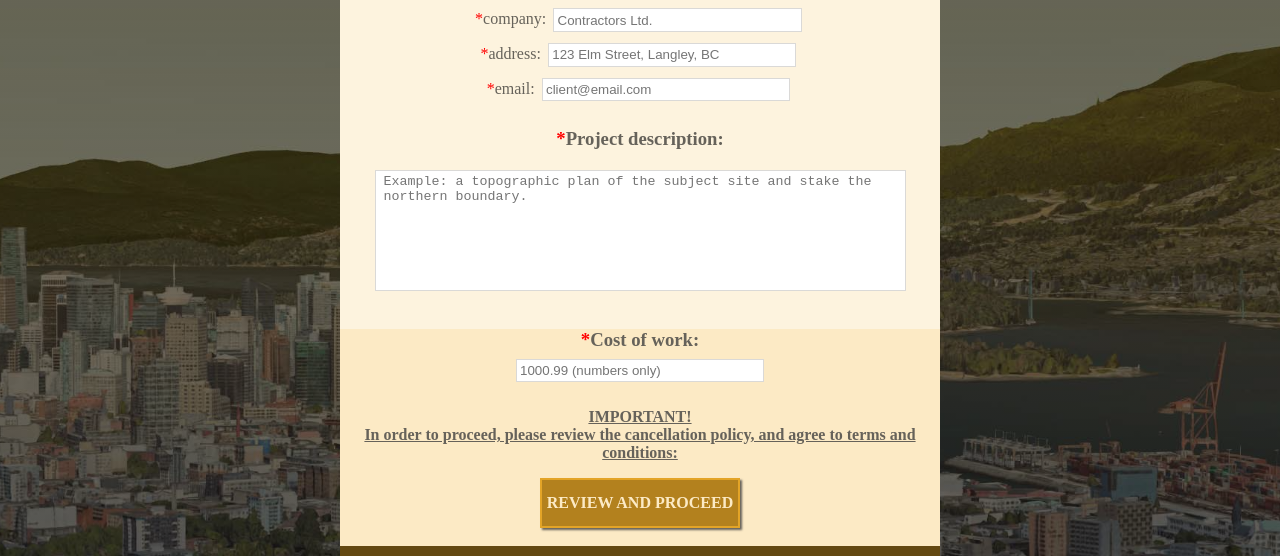
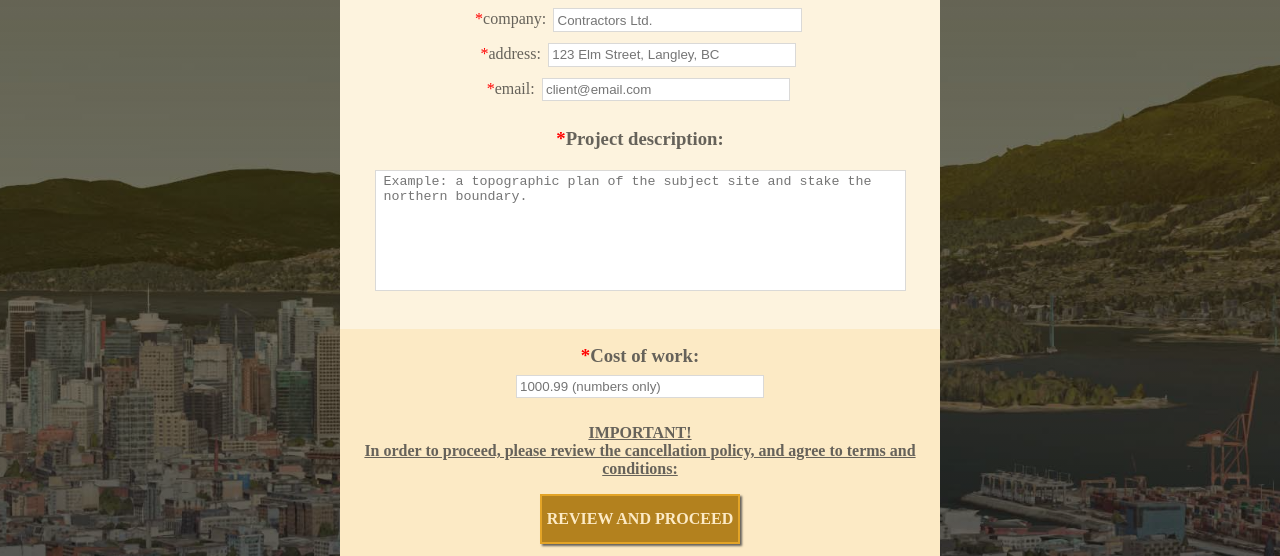
Before and after one commit to Pavel-Gs/html_emails, a plain HTML site: page index.html in a window 1280 px wide. Shown: the part 194-750 px from the top of the page. Drawn offline with Linux system fonts and the light colour scheme.

Commit message:
modified some styles for web

```diff
--- a/index.html
+++ b/index.html
@@ -90,7 +90,7 @@
 			<tr>
 				<td colspan='3' style='background-color: #FCEAC5; text-align: center;'>
 					<hr style='color: #FCEAC5; width: 0; height: 0; border: none;'>
-					<h3><span id='estimate-required-field'>*</span>Cost of work:</h3>
+					<h3 id='cost-of-work'><span id='estimate-required-field'>*</span>Cost of work:</h3>
 					<form class='client-form'>
 						<label for='estimate' id='client-estimate'></label>
 						<input type='number' name='estimate' id='client-estimate-input' placeholder="1000.99 (numbers only)" required>
@@ -109,7 +109,7 @@
 							</tr>
 						</table>
 						<hr style='color: #FCEAC5; width: 0; height: 0; border: none;'>
-						<table id='proceed-button-table' class='tooltip' cellspacing='0' cellpadding='0' border='0' tooltip-text="After clicking that button, a client will be redirected to another page to decide, whether to accept the terms and conditions. If accepted - you will get an automated notification via email." style='border: 2px solid #E3A427; background: #B3811E; margin: 1rem auto 0 auto; text-align: center; width: 200px; box-shadow: 0.125rem 0.125rem 0.125rem #66625A; height: 50px;'>
+						<table class='tooltip' cellspacing='0' cellpadding='0' border='0' tooltip-text="After clicking that button, a client will be redirected to another page to decide, whether to accept the terms and conditions. If accepted - you will get an automated notification via email." style='border: 2px solid #E3A427; background: #B3811E; margin: 1rem auto 0 auto; text-align: center; width: 200px; box-shadow: 0.125rem 0.125rem 0.125rem #66625A; height: 50px;'>
 							<tr>
 								<td>
 									<a style='text-decoration: none !important; color: #000000 !important;' href='https://pavel-gs.github.io/quotesHTML/proceed.html'>
@@ -118,7 +118,7 @@
 								</td>
 							</tr>
 						</table>
-						<p>&nbsp</p>
+						<p id='spacer'>&nbsp</p>
 					</div>
 				</td>
 			</tr>
--- a/style.css
+++ b/style.css
@@ -84,6 +84,14 @@ input::-webkit-inner-spin-button {
 	border: 1px solid #66625a3e;
 }
 
+#cost-of-work {
+	margin-top: 1rem;
+}
+
+#spacer {
+	margin: 1rem;
+}
+
 /* (not in the email body) */
 /*send button*/
 #send-button {
```
